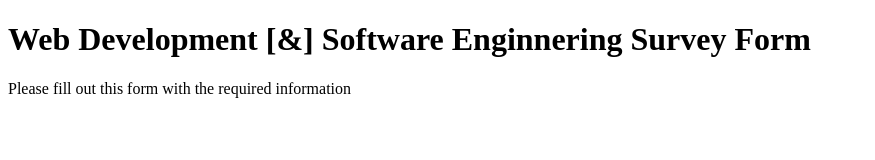
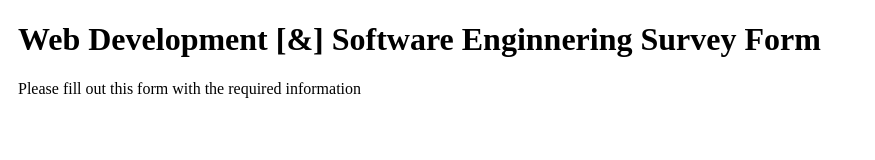
Before and after one commit to reubengermain12/Survey_Form_RSG, a plain HTML site: page index.html in a window 1280 px wide. Shown: the whole page, without its empty margins (0-875 px from the left). Drawn offline with Linux system fonts and the light colour scheme.

Commit message:
Added a form, and added a .header in styles.css file

```diff
--- a/index.html
+++ b/index.html
@@ -8,7 +8,14 @@
     <link rel="stylesheet" href="styles.css" />
   </head>
   <body>
-    <h1>Web Development [&] Software Enginnering Survey Form</h1>
-    <p>Please fill out this form with the required information</p>
+    <header class="header">
+      <h1 id="title" class="text-center">
+        Web Development [&] Software Enginnering Survey Form
+      </h1>
+      <p id="description" class="description text-center">
+        Please fill out this form with the required information
+      </p>
+    </header>
+    <form action=""></form>
   </body>
 </html>
--- a/styles.css
+++ b/styles.css
@@ -0,0 +1,4 @@
+.header {
+  padding: 0 0.625rem;
+  margin-bottom: 1.875rem;
+}
```
